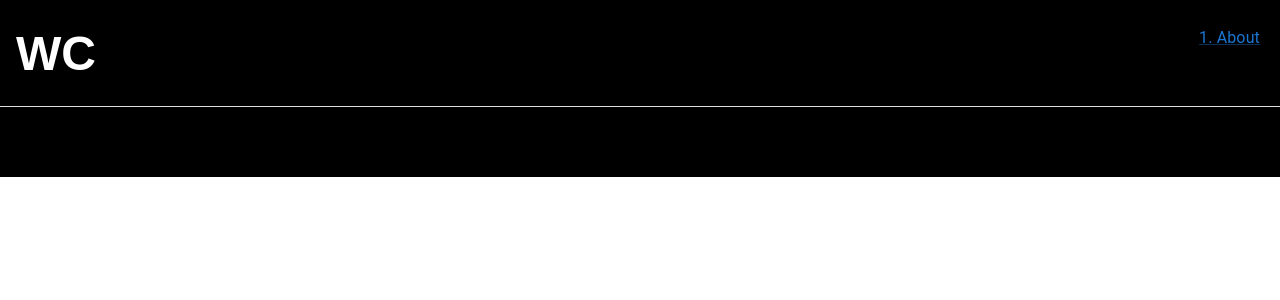
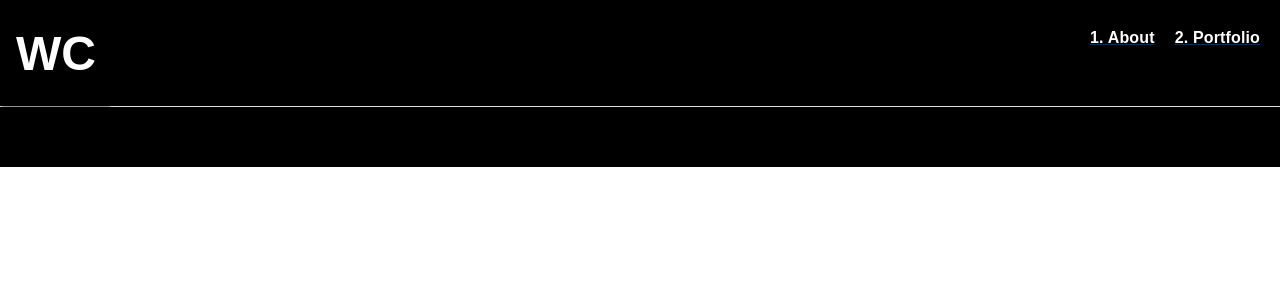
Before and after one commit to wwchesson/wc-portfolio, a React (Create React App) app in the folder client/: page /about in a window 1280 px wide. Shown: the top 300 px of the page. Built offline with nearby package versions, Linux system fonts and the light colour scheme; no server answers.

Commit message:
components org

```diff
--- a/client/src/components/App.js
+++ b/client/src/components/App.js
@@ -1,14 +1,7 @@
 import React, { useEffect, useState } from "react";
 import { Route, Routes } from "react-router-dom";
 import {
-  Typography,
-  Card,
-  CardMedia,
-  CardContent,
-  Grid,
-  Container,
-  Button,
-  Link,
+  Divider
 } from "@mui/material";
 import NavBar from "./NavBar";
 import About from "./About"
@@ -27,7 +20,7 @@ function App() {
   return (
     <div className="App">
       <NavBar />
-
+      <Divider sx={{ backgroundColor: "white", marginBottom: "40px" }}></Divider>
       <Routes>
         <Route path="/about" element={<About />} />
         <Route path="/seportfolio" element={<SEPortfolio />}  />
--- a/client/src/components/NavBar.js
+++ b/client/src/components/NavBar.js
@@ -9,15 +9,21 @@ import {
   Container,
   Button,
   Link,
-    Divider
+  Divider,
 } from "@mui/material";
-
 
 function NavBar() {
   return (
     <div>
-      <Box sx={{ marginBottom: "50px" }}>
-        <Card id="welcome-card">
+      <Box
+        sx={{
+        //   marginBottom: "50px",
+          flexGrow: 1,
+          flexDirection: "row",
+          display: "flex",
+        }}
+      >
+        <Card id="welcome-card" sx={{ display: "flex" }}>
           <CardContent sx={{ marginTop: "10px", display: "flex" }}>
             <Typography
               variant="h3"
@@ -25,15 +31,27 @@ function NavBar() {
             >
               <strong>WC</strong>
             </Typography>
-            <Typography sx={{position: "absolute", right: "20px"}}>
-                <Link href="/about">
-            1. About
+            <Box
+              sx={{
+                display: "flex",
+                position: "absolute",
+                right: "20px",
+                justifyContent: "space-evenly",
+              }}
+            >
+              <Typography sx={{ marginRight: "20px"}}>
+                <Link href="/about" style={{ color: "white", fontFamily: "fantasy" }}>
+                  <strong>1. About</strong>
                 </Link>
               </Typography>
-
+              <Typography>
+                <Link href="/seportfolio" style={{ color: "white", fontFamily: "fantasy" }}>
+                  <strong>2. Portfolio</strong>
+                </Link>
+              </Typography>
+            </Box>
           </CardContent>
         </Card>
-        <Divider sx={{ backgroundColor: "white" }}></Divider>
       </Box>
     </div>
   );
```
Lines whose indentation alone changed are shown as unchanged.
